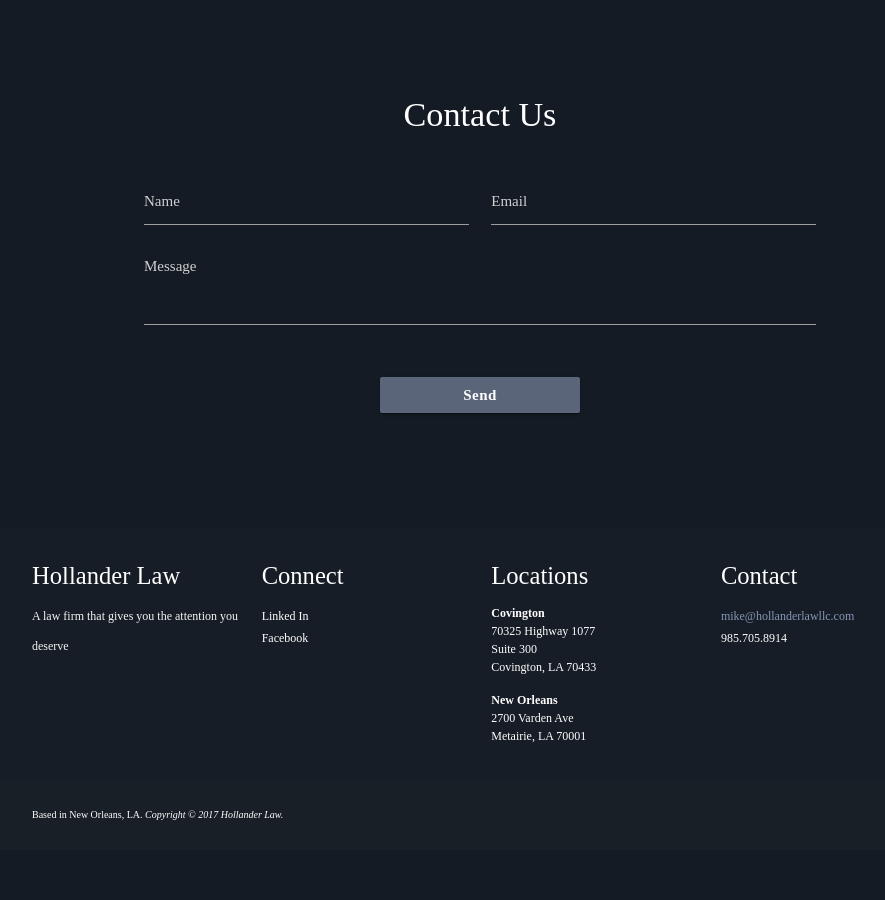
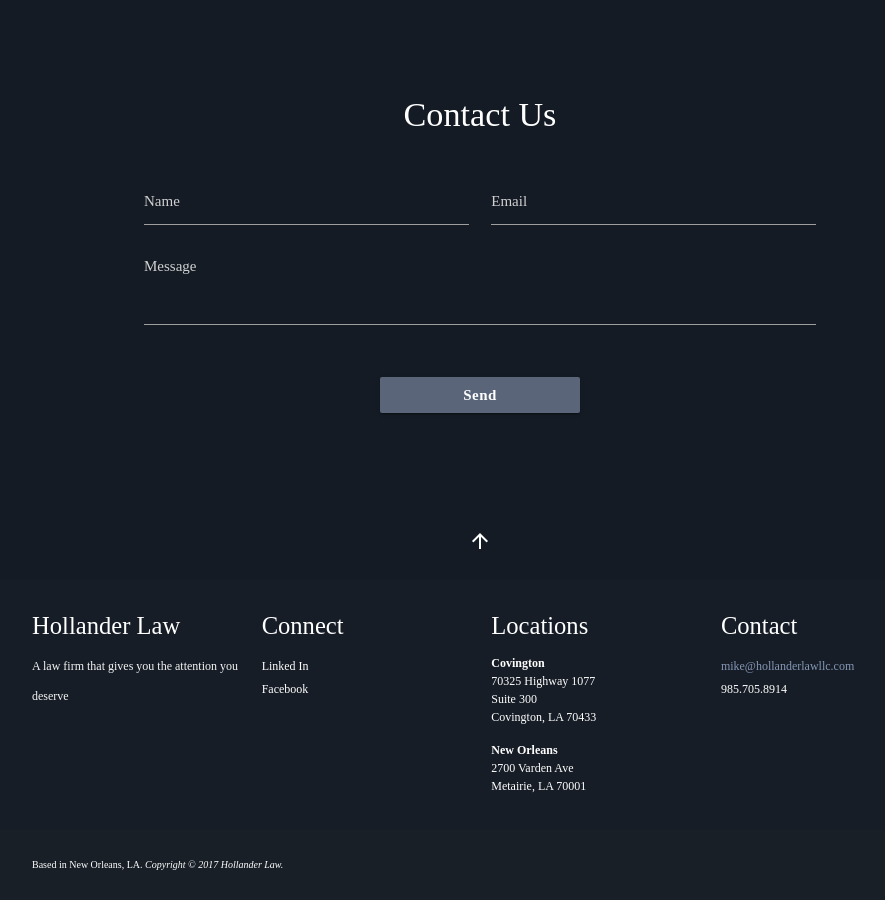
Before and after one commit to MitchellSH/HollanderLawLLC, a Jekyll site: the page built from index.md, in a window 1280 px wide and 900 px high, scrolled down 3729 px. Shown: the whole window, without its empty margins (160-1045 px from the left). Built offline with Jekyll 4.4.1, drawn with Linux system fonts in a browser that asks for light colours; some web fonts are replaced; before the commit the page ends 4579 px from its top, so only the background shows below that.

Commit message:
ok now im done

```diff
--- a/_includes/header.html
+++ b/_includes/header.html
@@ -1,6 +1,6 @@
 <div id="index-banner">
   {% include nav.html %}
-  <div class="section no-pad-bot valign-wrapper" style="width: 100%; min-height: 720px;">
+  <div class="section index-banner-section no-pad-bot valign-wrapper" style="width: 100%;">
     <div class="container">
       <div class="row">
         <div class="col s12">
--- a/_layouts/home.html
+++ b/_layouts/home.html
@@ -157,3 +157,7 @@
 
   </div>
 </div>
+
+<div class="row center">
+  <a class="smoothScroll" href="#index-banner"><i class="material-icons white-text">arrow_upward</i></a>
+</div>
--- a/assets/javascripts/main.js
+++ b/assets/javascripts/main.js
@@ -5,7 +5,8 @@
 function initialize(){
   $('.button-collapse').sideNav();
   $('.parallax').parallax();
-  $("#index-banner").css("min-height", SCREEN_HEIGHT);
+  $("#index-banner").css("height", SCREEN_HEIGHT);
+  $(".index-banner-section").css("min-height", SCREEN_HEIGHT - 200);
   $('.smoothScroll').click(smoothScroll);
   initWaypoints();
   $('.intro').addClass('animated fadeInDown');
```
